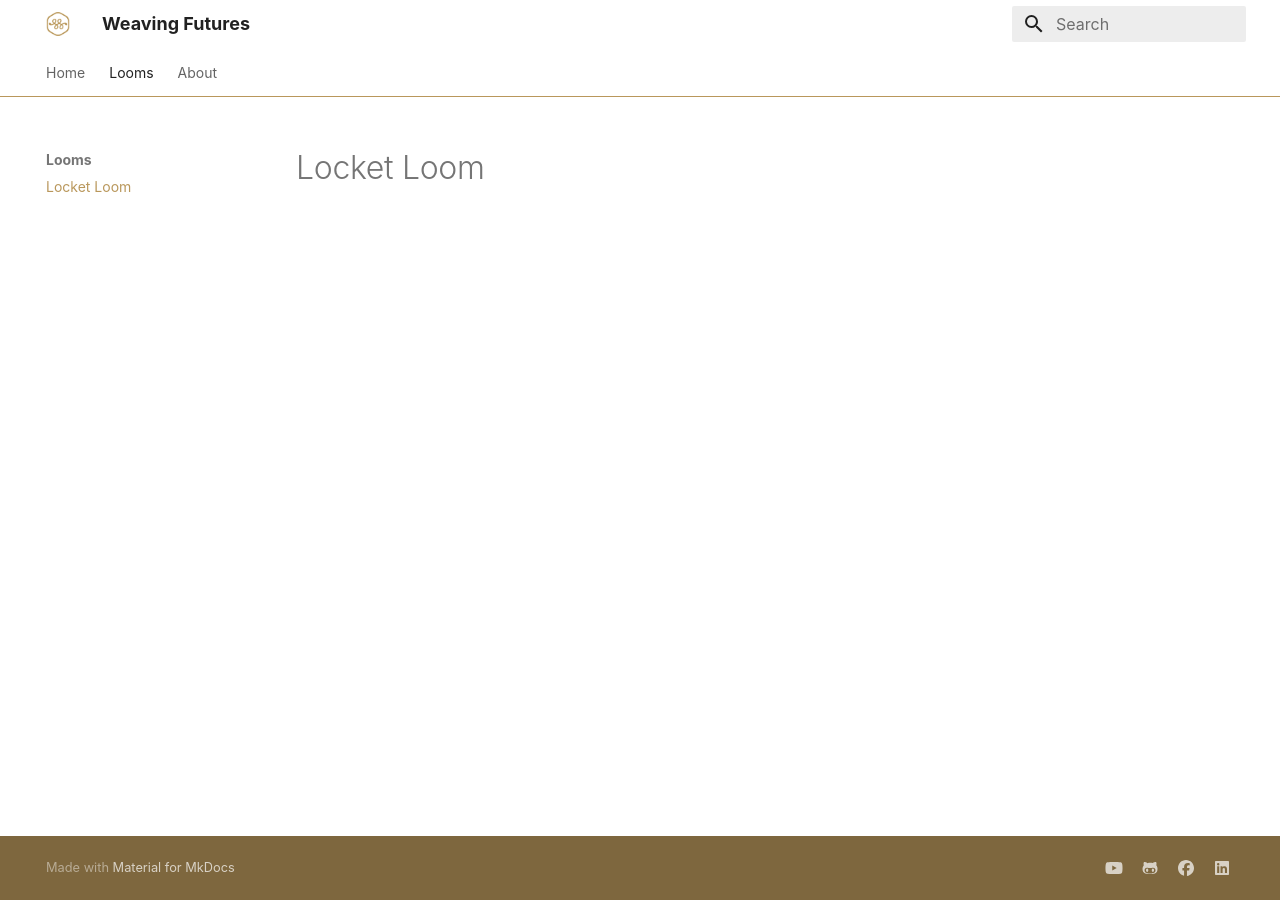
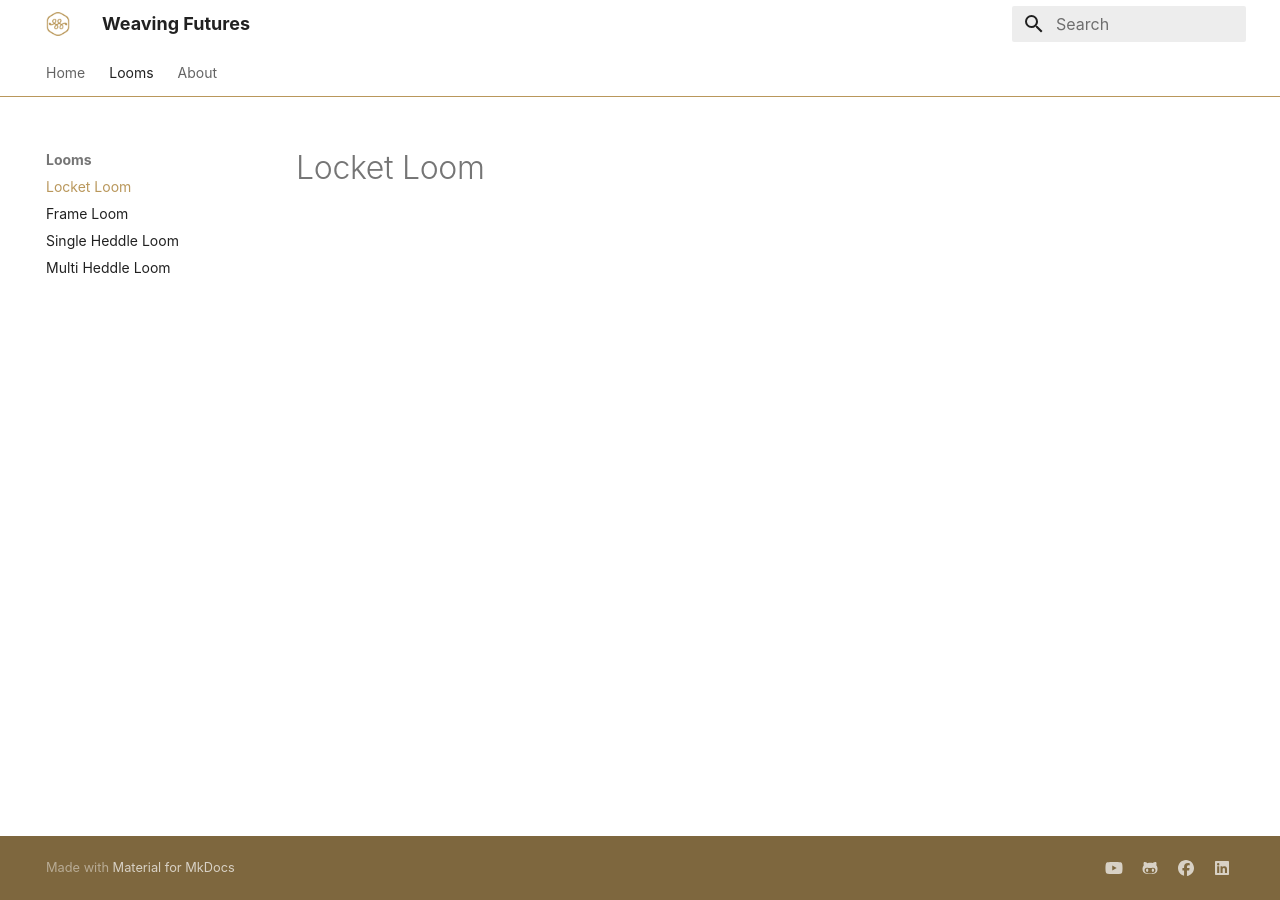
Before and after one commit to weavingfutures/weavingfutures.github.io, an MkDocs documentation site: the page built from docs/looms/pocket_loom.md, in a window 1280 px wide. Built offline with MkDocs 1.6.1 and Material for MkDocs 9.7.7, drawn with Linux system fonts in a browser that asks for light colours; some web fonts are replaced.

Commit message:
Update mkdocs.yml

```diff
--- a/mkdocs.yml
+++ b/mkdocs.yml
@@ -67,5 +67,8 @@ nav:
   - Home: index.md
   - Looms:
     - Locket Loom: looms/pocket_loom.md
+    - Frame Loom: looms/frameloom.md
+    - Single Heddle Loom: looms/single_heddle_loom.md
+    - Multi Heddle Loom: looms/multi_heddle_loom.md
   - About:
     - About Us: about/about.md
```
